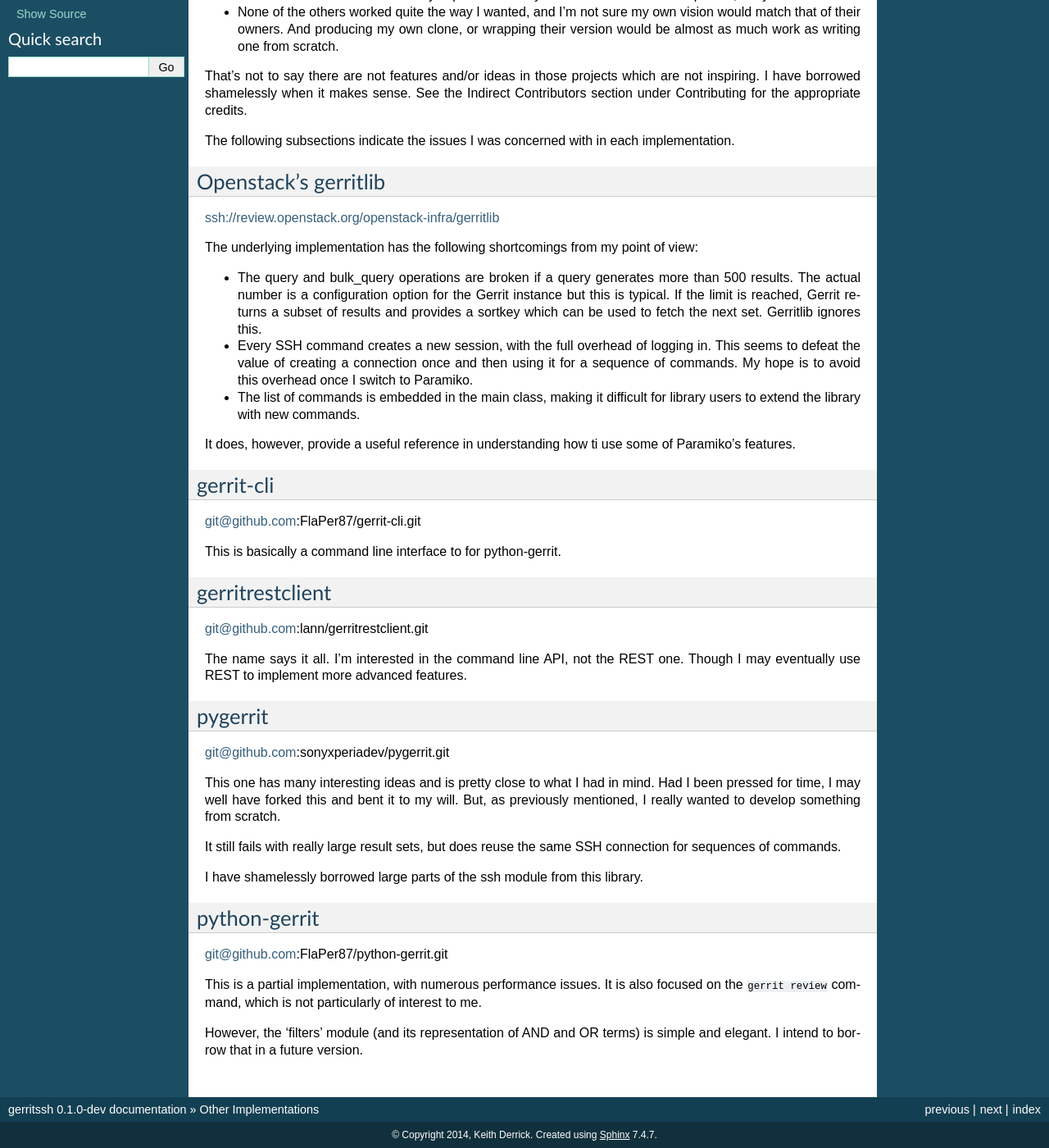
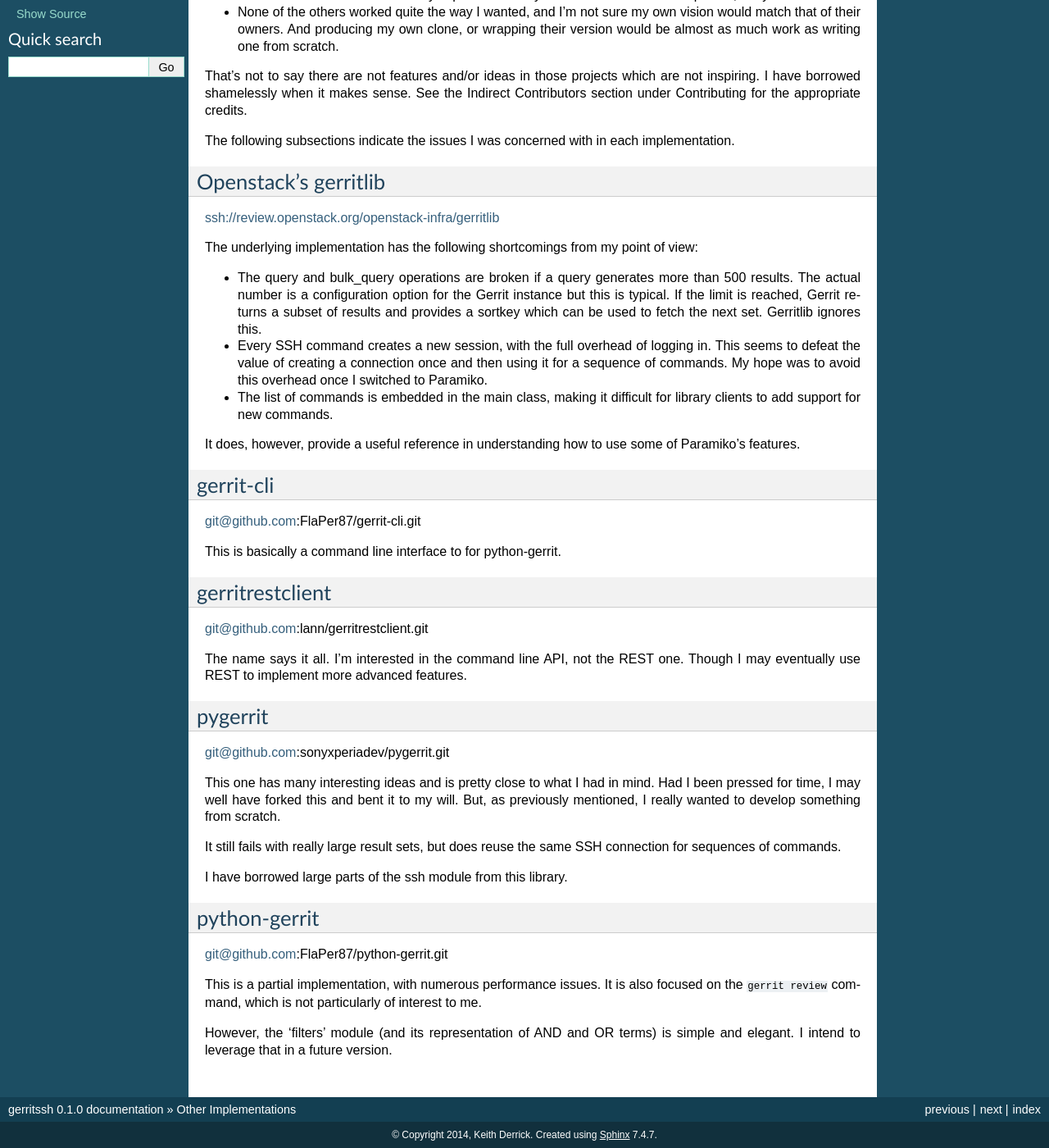
Before and after one commit to kdopen/gerritssh, a Sphinx documentation site: the page built from docs/otherimplementations.rst, in a window 1280 px wide and 1400 px high, scrolled down 311 px. Shown: the whole window at 82% size. Built offline with Sphinx 7.4.7, drawn with Linux system fonts in a browser that asks for light colours; some of the changed text lies outside the part shown.

Commit message:
Final preparation for first release
- Some quick typo fixes to documentation
- Set the version number

```diff
--- a/AUTHORS.rst
+++ b/AUTHORS.rst
@@ -21,8 +21,8 @@
 
 * Scott K Maxwell for providing a cross-version branch of Paramiko. This is
   available at https://github.com/scottkmaxwell/paramiko/tree/py3-support-without-py25.
-  This has now been merged to master in the main paramiko repository and should
-  be included in v1.14 of paramiko.
+  This has now been merged to master in the main paramiko repository and was
+  included in v1.14 of paramiko.
 
 Direct Contributors
 -------------------
--- a/HISTORY.rst
+++ b/HISTORY.rst
@@ -4,7 +4,7 @@
 Release Notes
 =============
 
-0.1.0 (2014-03-01)
+0.1.0 (2014-05-23)
 ------------------
 
 * First release on PyPI.
--- a/VERSION.py
+++ b/VERSION.py
@@ -1,3 +1,3 @@
 __author__ = 'Keith Derrick'
 __email__ = 'kderrick_public@att.net'
-__version__ = '0.1.0-dev'
+__version__ = '0.1.0'
--- a/docs/otherimplementations.rst
+++ b/docs/otherimplementations.rst
@@ -46,12 +46,12 @@
 
 * Every SSH command creates a new session, with the full overhead of logging in. This
   seems to defeat the value of creating a connection once and then using it for a
-  sequence of commands. My hope is to avoid this overhead once I switch to Paramiko.
+  sequence of commands. My hope was to avoid this overhead once I switched to Paramiko.
 
 * The list of commands is embedded in the main class, making it difficult for library
-  users to extend the library with new commands.
+  clients to add support for new commands.
 
-It does, however, provide a useful reference in understanding how ti use some of
+It does, however, provide a useful reference in understanding how to use some of
 Paramiko's features.
 
 gerrit-cli
@@ -81,7 +81,7 @@
 It still fails with really large result sets, but does reuse the same SSH connection
 for sequences of commands.
 
-I have shamelessly borrowed large parts of the ssh module from this library.
+I have borrowed large parts of the ssh module from this library.
 
 python-gerrit
 -------------
@@ -92,4 +92,4 @@
 on the ``gerrit review`` command, which is not particularly of interest to me.
 
 However, the 'filters' module (and its representation of AND and OR terms) is simple
-and elegant. I intend to borrow that in a future version.
+and elegant. I intend to leverage that in a future version.
```
Also changed, not shown: other parts of AUTHORS.rst (+1 -1 lines), 1 other file.
